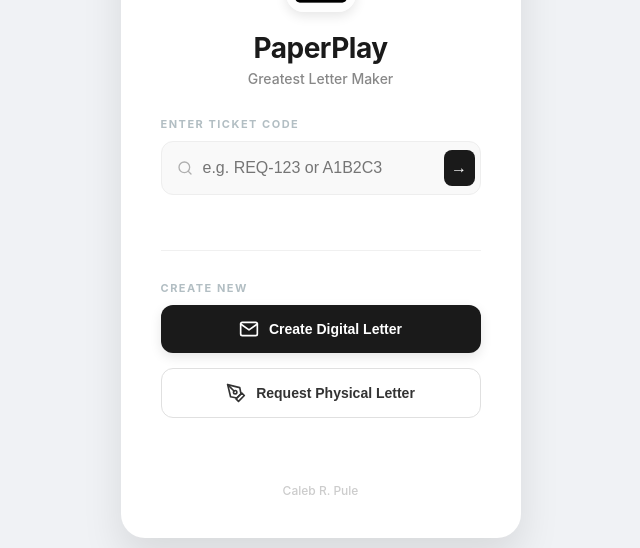
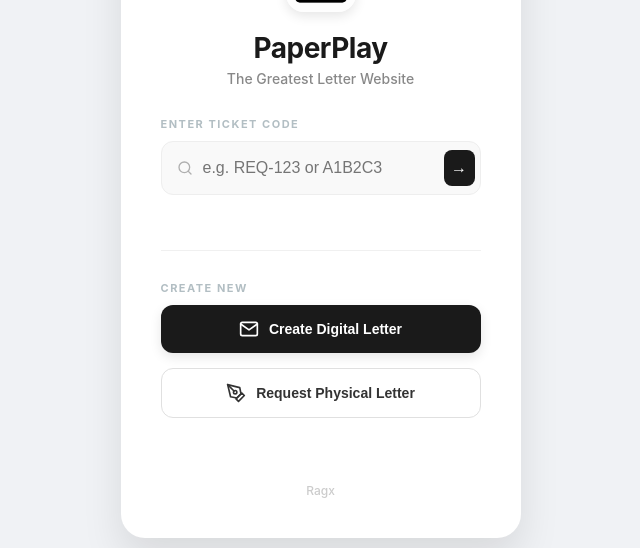
Before and after one commit to supercaylib/paperplay, a React (Vite) app: page / in a window 1280 px wide. Shown: the part 180-728 px from the top of the page, without its empty margins (334-974 px from the left). Built offline with nearby package versions, Linux system fonts and the light colour scheme.

Commit message:
Initial commit

```diff
--- a/src/App.jsx
+++ b/src/App.jsx
@@ -75,7 +75,7 @@ function LandingPage() {
       <div className="center-text" style={{marginBottom: '30px'}}>
         <img src="/logo.png" alt="Logo" className="logo-img" />
         <h1>PaperPlay</h1>
-        <p className="subtitle">Greatest Letter Maker</p>
+        <p className="subtitle">The Greatest Letter Website</p>
       </div>
 
       {/* SMART TRACKING SECTION */}
@@ -132,7 +132,7 @@ function LandingPage() {
       </div>
 
       <div className="footer">
-        <p>Caleb R. Pule</p>
+        <p>Ragx </p>
       </div>
 
     </div>
```
